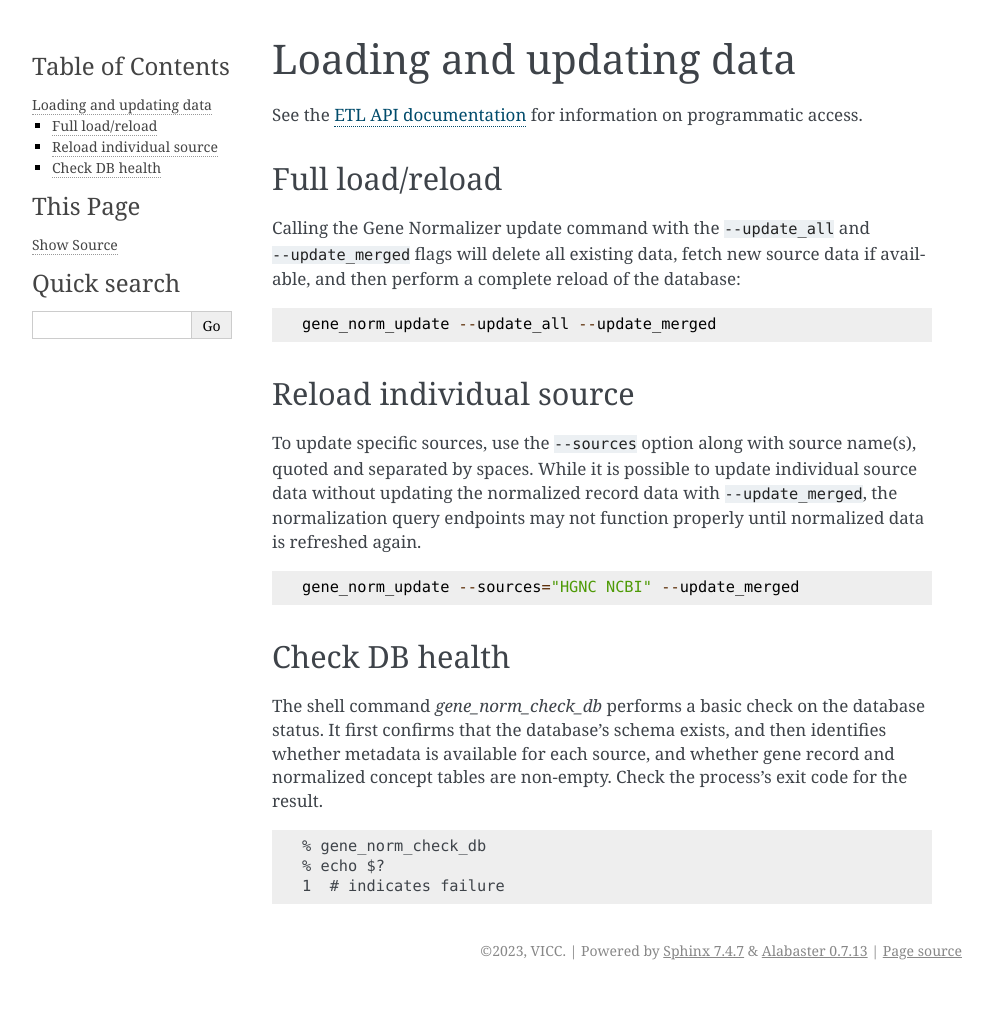
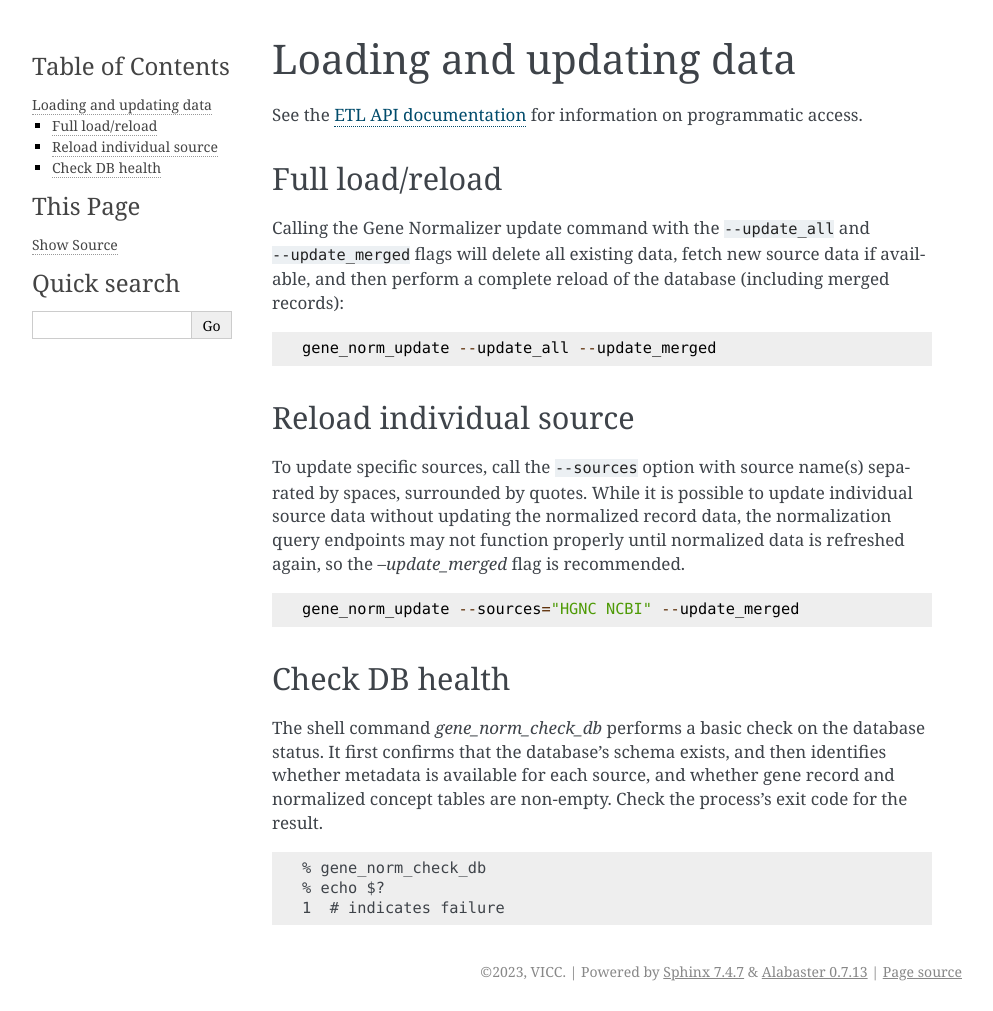
Before and after one commit to cancervariants/gene-normalization, a Sphinx documentation site: the page built from docs/source/managing_data/loading_and_updating_data.rst, in a window 1280 px wide. Shown: the whole page, without its empty margins (148-1141 px from the left). Built offline with Sphinx 7.4.7, drawn with Linux system fonts in a browser that asks for light colours; before the commit the page ends 990 px from its top, so only the background shows below that.

Commit message:
more fiddling

```diff
--- a/docs/source/managing_data/loading_and_updating_data.rst
+++ b/docs/source/managing_data/loading_and_updating_data.rst
@@ -6,7 +6,7 @@ See the :ref:`ETL API documentation<etl-api>` for information on programmatic ac
 Full load/reload
 ----------------
 
-Calling the Gene Normalizer update command with the ``--update_all`` and ``--update_merged`` flags will delete all existing data, fetch new source data if available, and then perform a complete reload of the database: ::
+Calling the Gene Normalizer update command with the ``--update_all`` and ``--update_merged`` flags will delete all existing data, fetch new source data if available, and then perform a complete reload of the database (including merged records): ::
 
     gene_norm_update --update_all --update_merged
 
@@ -14,7 +14,7 @@ Calling the Gene Normalizer update command with the ``--update_all`` and ``--upd
 Reload individual source
 ------------------------
 
-To update specific sources, use the ``--sources`` option along with source name(s), quoted and separated by spaces. While it is possible to update individual source data without updating the normalized record data with ``--update_merged``, the normalization query endpoints may not function properly until normalized data is refreshed again. ::
+To update specific sources, call the ``--sources`` option with source name(s) separated by spaces, surrounded by quotes. While it is possible to update individual source data without updating the normalized record data, the normalization query endpoints may not function properly until normalized data is refreshed again, so the `--update_merged` flag is recommended. ::
 
     gene_norm_update --sources="HGNC NCBI" --update_merged
 
```
